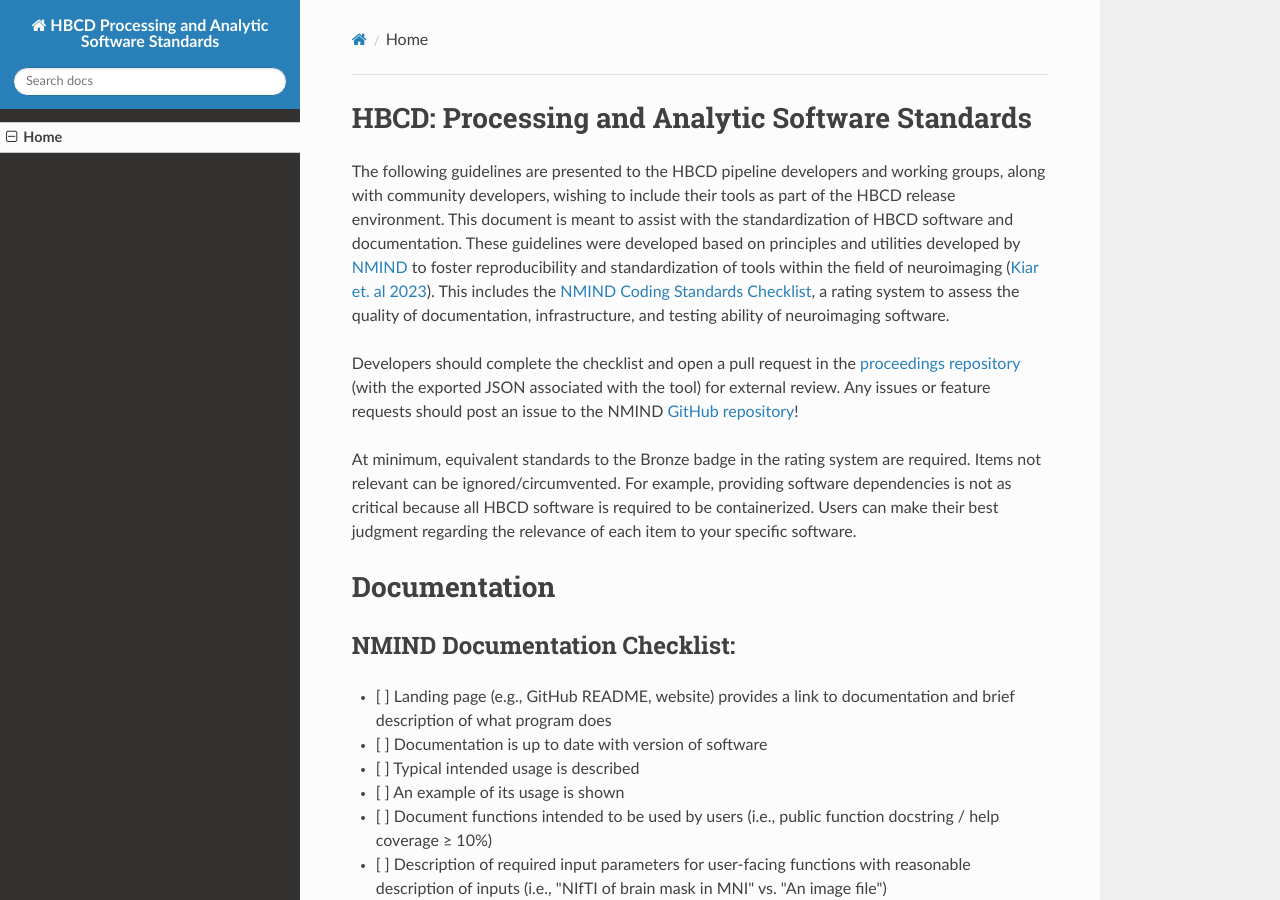
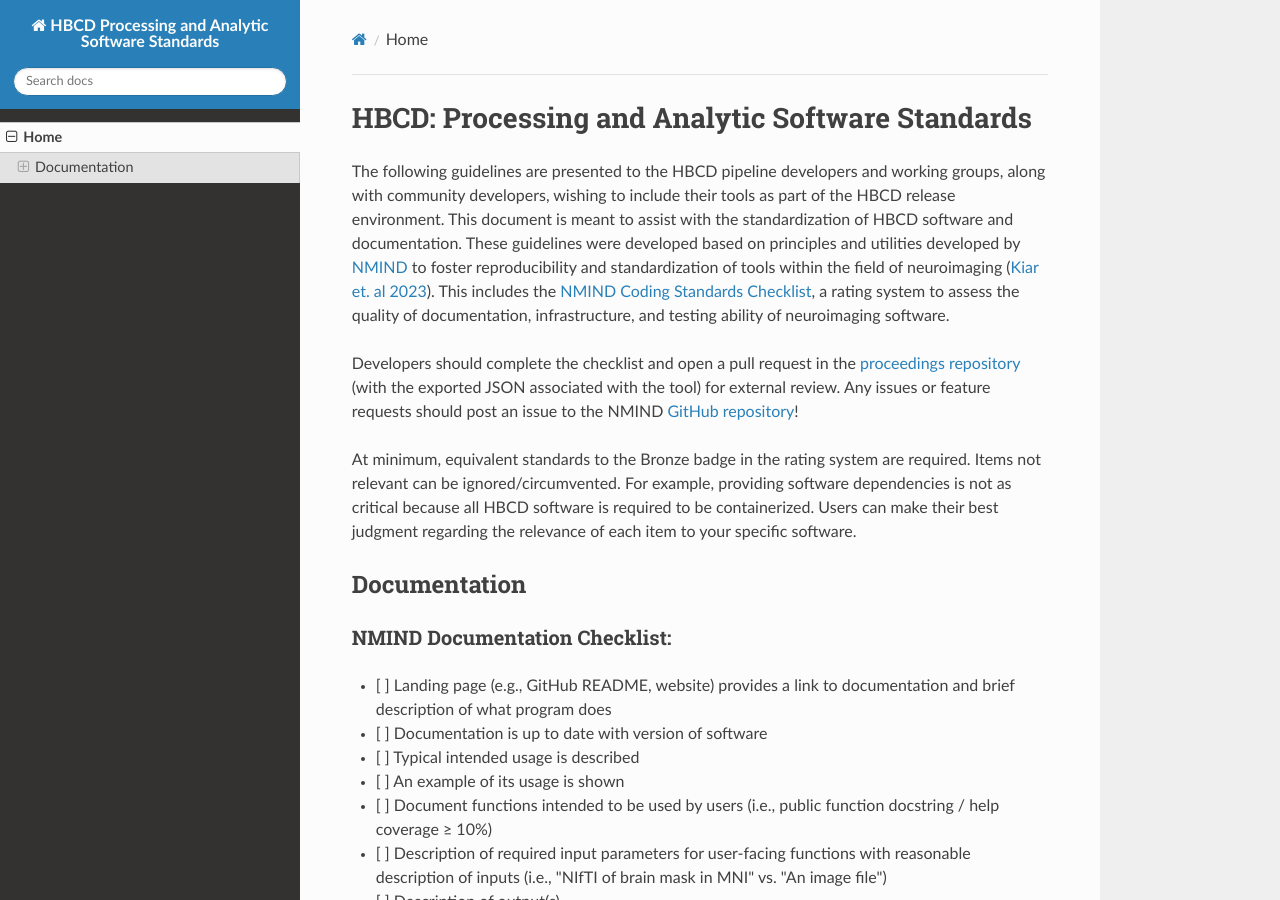
Before and after one commit to DCAN-Labs/hbcd-standards-RTDs, an MkDocs documentation site: the page built from docs/index.md, in a window 1280 px wide and 900 px high. Built offline with MkDocs 1.6.1, drawn with Linux system fonts in a browser that asks for light colours; nearby versions of some CDN libraries.

Commit message:
Update index.md
test

```diff
--- a/docs/index.md
+++ b/docs/index.md
@@ -6,9 +6,9 @@ Developers should complete the checklist and open a pull request in the [proceed
 
 At minimum, equivalent standards to the Bronze badge in the rating system are required. Items not relevant can be ignored/circumvented. For example, providing software dependencies is not as critical because all HBCD software is required to be containerized.  Users can make their  best judgment regarding the relevance of each item to your specific software.
 
-# Documentation
+## Documentation
 
-## NMIND Documentation Checklist:
+### NMIND Documentation Checklist:
 
 - [ ] Landing page (e.g., GitHub README, website) provides a link to documentation and brief description of what program does
 - [ ] Documentation is up to date with version of software
@@ -20,7 +20,7 @@ At minimum, equivalent standards to the Bronze badge in the rating system are re
 - [ ] User installation instructions available
 - [ ] Dependencies listed (i.e., external and within-language requirements)
 
-## Hosting Living Documentation on Webpage
+### Hosting Living Documentation on Webpage
 
 In addition to the general guidelines provided by the checklist, we highly encourage living pipeline documentation to be made available via a web page using utilities such as [ReadtheDocs](https://about.readthedocs.com/?ref=readthedocs.com), [GitHub Pages](https://pages.github.com/?(null)), [Wiki](https://support.microsoft.com/en-us/office/create-and-edit-a-wiki-dc64f9c2-d1a2-44b5-ac59-b9d535551a32), etc. This allows for information to stay up-to-date as compared to a publication and also is easier to navigate than a simple GitHub README given the depth of information typically required for image processing pipelines. When writing an initial collaborative draft, we recommend using Google Docs to first solidify the essential content and then convert the documents to whatever format (eg Markdown) is required to upload to the webpage.
 
```
